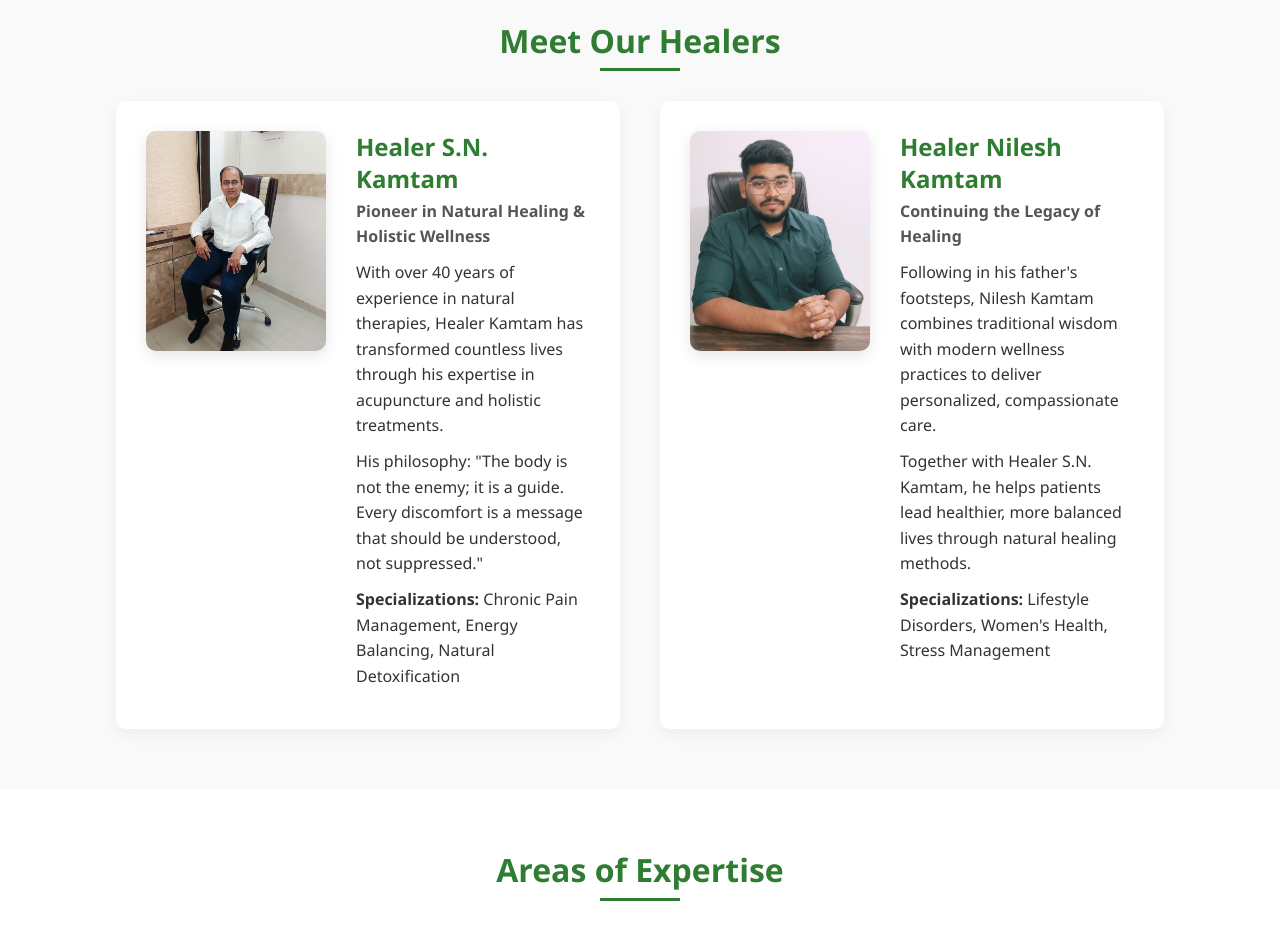
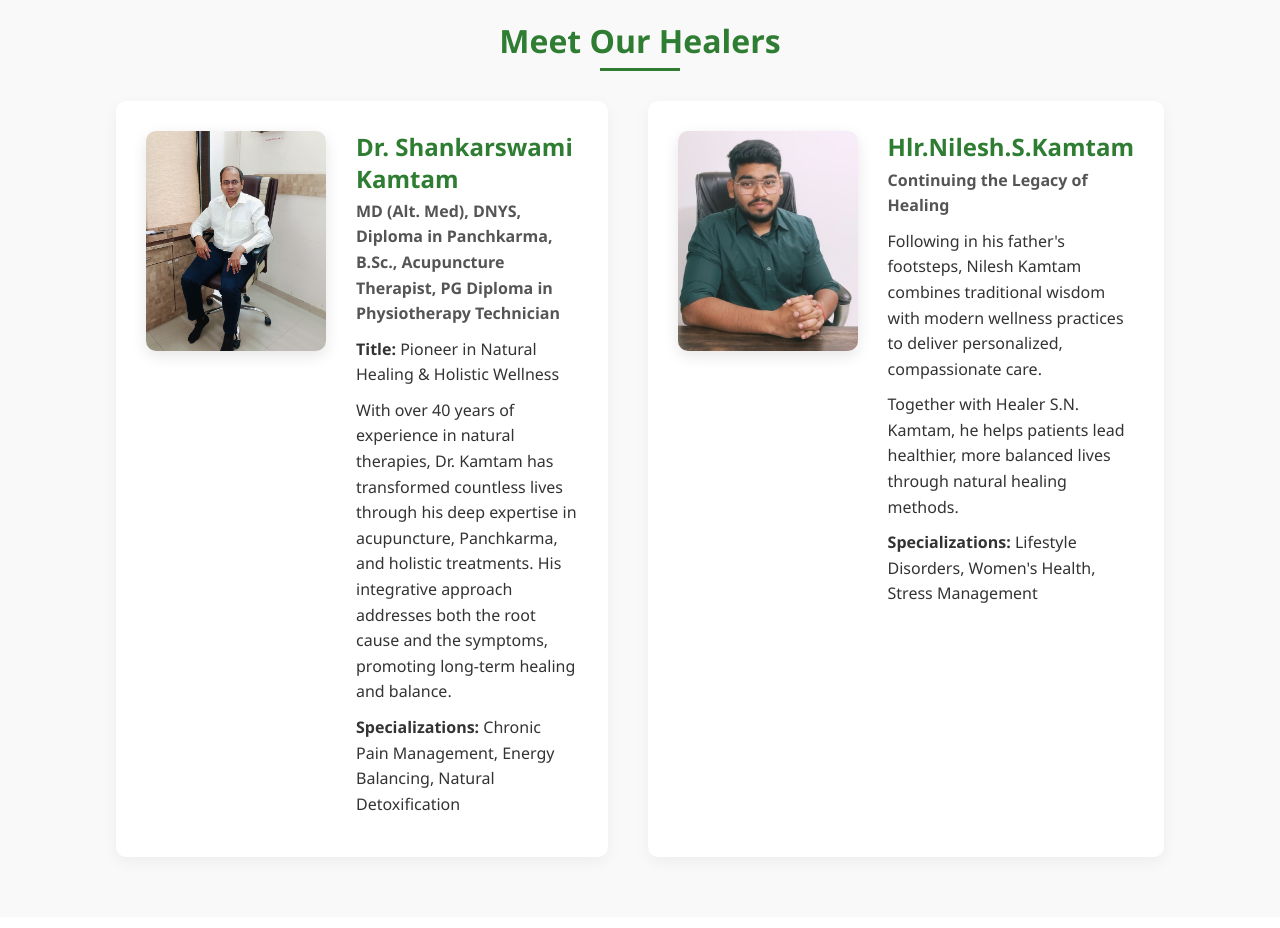
Before and after one commit to vinayakGarudi2002/SagarNatureCure, a plain HTML site: page index.html in a window 1280 px wide. Shown: the part 3600-4528 px from the top of the page. Drawn offline with Linux system fonts and the light colour scheme.

```diff
--- a/index.html
+++ b/index.html
@@ -24,6 +24,8 @@
 
         <!-- Styles -->
         <link rel="stylesheet" href="styles.css">
+
+        <link rel="canonical" href="https://sagarnaturecure.com/" />
 
         <title>Sagar Nature Cure - Acupuncture & Naturopathy Clinic in Mumbai</title>
       </head>
@@ -367,12 +369,15 @@
                                     <img src="./asset/healer1.jpg" alt="Healer S.N. Kamtam">
                                 </div>
                                 <div class="healer-info">
-                                    <h3>Healer S.N. Kamtam</h3>
-                                    <p class="healer-title">Pioneer in Natural Healing & Holistic Wellness</p>
-                                    <p>With over 40 years of experience in natural therapies, Healer Kamtam has transformed countless lives through his expertise in acupuncture and holistic treatments.</p>
-                                    <p>His philosophy: "The body is not the enemy; it is a guide. Every discomfort is a message that should be understood, not suppressed."</p>
+                                    <h3>Dr. Shankarswami Kamtam</h3>
+                                    <p class="healer-title">MD (Alt. Med), DNYS, Diploma in Panchkarma, B.Sc., Acupuncture Therapist, PG Diploma in Physiotherapy Technician</p>
+
+                                    <p><strong>Title:</strong> Pioneer in Natural Healing & Holistic Wellness</p>
+
+                                    <p>With over 40 years of experience in natural therapies, Dr. Kamtam has transformed countless lives through his deep expertise in acupuncture, Panchkarma, and holistic treatments. His integrative approach addresses both the root cause and the symptoms, promoting long-term healing and balance.</p>
                                     <p><strong>Specializations:</strong> Chronic Pain Management, Energy Balancing, Natural Detoxification</p>
                                 </div>
+
                             </div>
 
                             <div class="healer-card">
@@ -380,7 +385,7 @@
                                     <img src="./asset/healer2.jpg" alt="Nilesh Kamtam">
                                 </div>
                                 <div class="healer-info">
-                                    <h3>Healer Nilesh Kamtam</h3>
+                                    <h3>Hlr.Nilesh.S.Kamtam</h3>
                                     <p class="healer-title">Continuing the Legacy of Healing</p>
                                     <p>Following in his father's footsteps, Nilesh Kamtam combines traditional wisdom with modern wellness practices to deliver personalized, compassionate care.</p>
                                     <p>Together with Healer S.N. Kamtam, he helps patients lead healthier, more balanced lives through natural healing methods.</p>
```
